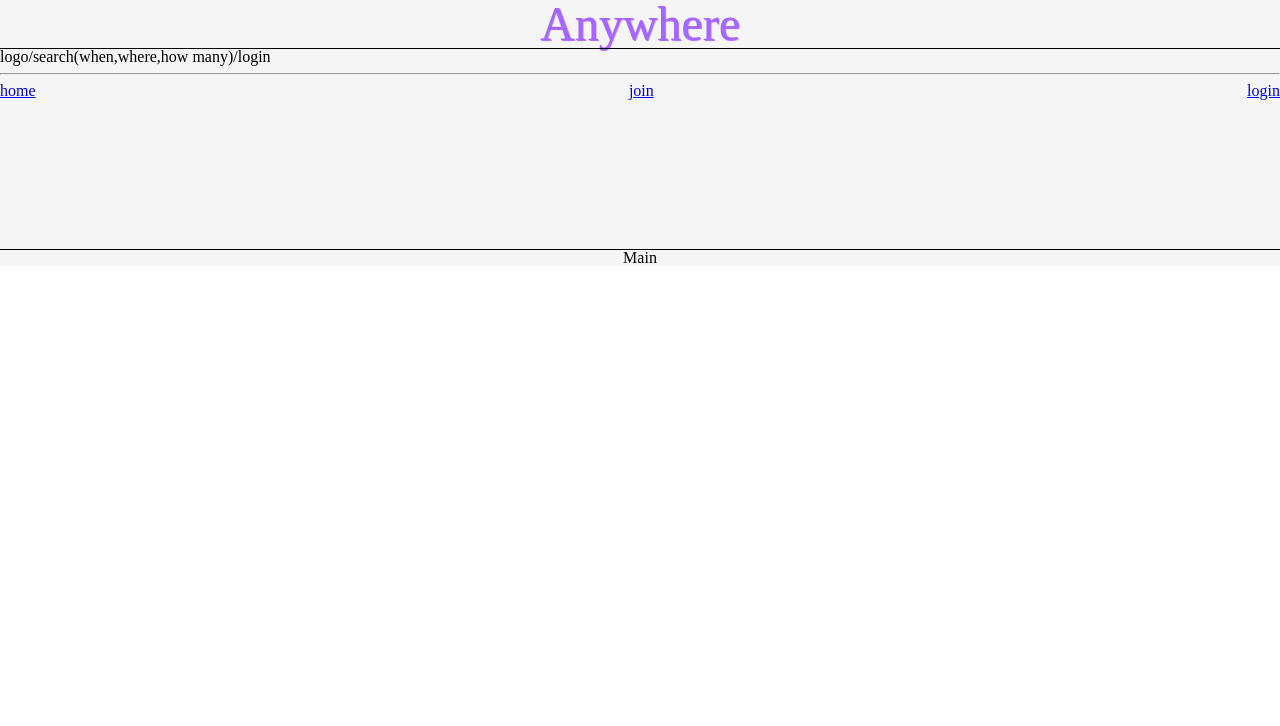
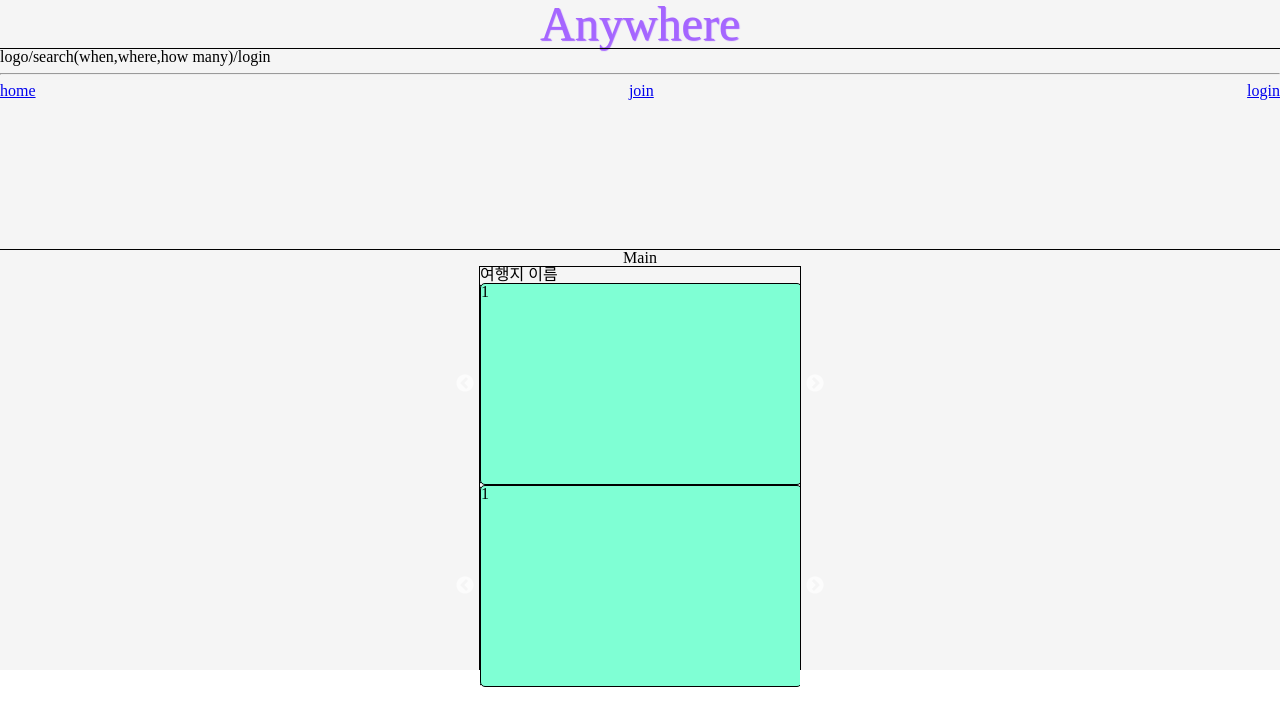
Before and after one commit to SwimmingRiver/anywhere_front_sketch, a React (Create React App) app: page / in a window 1280 px wide. Shown: the top 726 px of the page. Built offline with nearby package versions, Linux system fonts and the light colour scheme.

Commit message:
add carousel

```diff
--- a/package.json
+++ b/package.json
@@ -12,6 +12,7 @@
     "react-redux": "^8.0.5",
     "react-router-dom": "^6.8.1",
     "react-scripts": "5.0.1",
+    "react-slick": "^0.29.0",
     "redux": "^4.2.1",
     "styled-components": "^5.3.6",
     "web-vitals": "^2.1.4"
@@ -39,5 +40,8 @@
       "last 1 firefox version",
       "last 1 safari version"
     ]
+  },
+  "devDependencies": {
+    "slick-carousel": "^1.8.1"
   }
 }
--- /dev/null
+++ b/src/Components/Carousel.js
@@ -0,0 +1,54 @@
+import React from 'react';
+import Slider from 'react-slick';
+import styled  from 'styled-components';
+import 'slick-carousel/slick/slick.css';
+import 'slick-carousel/slick/slick-theme.css';
+
+const SliderWrapper = styled.div`
+    border: solid 1px black;
+    width: 25vw;
+    height: 25vh;
+`;
+const Box = styled.div`
+    border: solid 1px black;
+    width: 25vw;
+    height: 25vh;
+    border-radius: 5px;
+    background-color: aquamarine;
+`;
+
+function Carousel(){
+    const settings = {
+        dots: false,
+        infinite: true,
+        speed: 500,
+        slidesToShow: 1,
+        slidesToScroll: 1
+      };
+    return(
+        <SliderWrapper>
+        <h2> 여행지 이름</h2>
+        <Slider {...settings}>
+          <div>
+            <Box>1</Box>
+          </div>
+          <div>
+            <Box>2</Box>
+          </div>
+          <div>
+            <Box>3</Box>
+          </div>
+          <div>
+            <Box>4</Box>
+          </div>
+          <div>
+            <Box>5</Box>
+          </div>
+          <div>
+            <Box>6</Box>
+          </div>
+        </Slider>
+      </SliderWrapper>
+    )
+}
+export default Carousel;
--- a/src/Pages/Main.js
+++ b/src/Pages/Main.js
@@ -1,9 +1,19 @@
+import Carousel from "../Components/Carousel";
+import styled from "styled-components";
 
-
+const CarouselWrapper = styled.div`
+    display: flex;
+    justify-content: space-around;
+    flex-direction: column;
+`;
 
 function Main(){
     return(<>
-        <h1>Main</h1>
+     <h1>Main</h1>
+    <CarouselWrapper>
+        <Carousel/>
+        <Carousel/>
+        </CarouselWrapper>
     </>)
 }
 export default Main;
```
Also changed, not shown: 1 other file (tests, documents, lock files or other folders).
